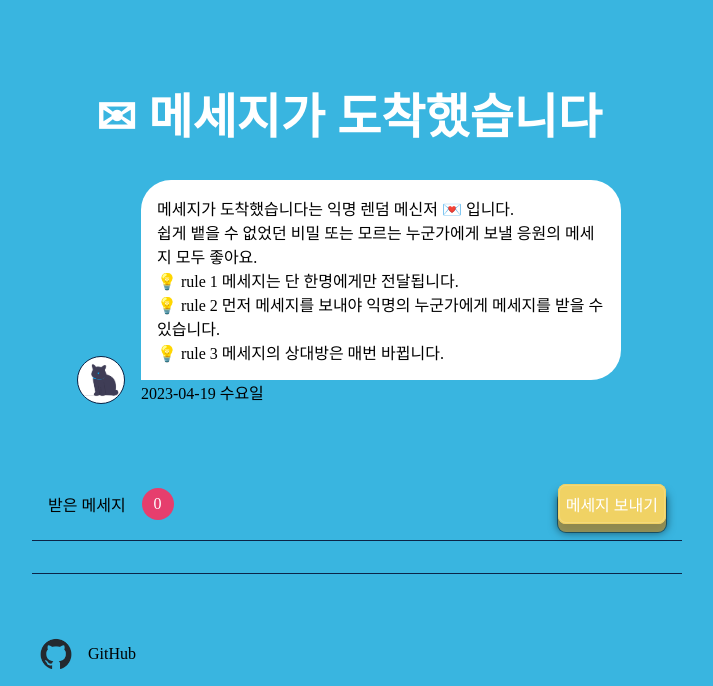
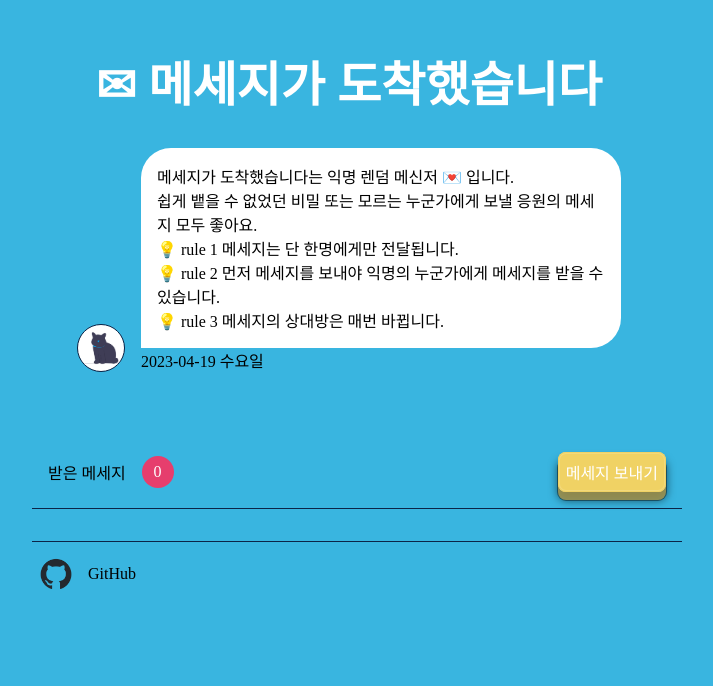
Before and after one commit to SJ0826/random-message-project, a React (Create React App) app: page / in a window 1280 px wide. Shown: the part 114-800 px from the top of the page, without its empty margins (291-1004 px from the left). Built offline with nearby package versions, Linux system fonts and the light colour scheme; a web font is replaced by a local one.

Commit message:
Fix: Troubleshooting Footer component overlapping

```diff
--- a/src/components/Footer/_index.scss
+++ b/src/components/Footer/_index.scss
@@ -1,8 +1,8 @@
 .footer{
   width: 100%;
   max-width: 650px;
-  position: absolute;
-  bottom: 0;
+  // position: absolute;
+  // bottom: 0;
   padding: 1rem;
   text-align: left;
 
--- a/src/pages/GetStart/_index.scss
+++ b/src/pages/GetStart/_index.scss
@@ -3,4 +3,6 @@
   @include set-center-aligned;
   flex-direction: column;
   background-color: $main-color;
+
+  overflow: auto;
 }
--- a/src/style/main.css
+++ b/src/style/main.css
@@ -50,6 +50,7 @@ button {
   justify-content: center;
   flex-direction: column;
   background-color: #39B5E0;
+  overflow: auto;
 }
 
 .page__layout {
@@ -222,8 +223,6 @@ button {
 .footer {
   width: 100%;
   max-width: 650px;
-  position: absolute;
-  bottom: 0;
   padding: 1rem;
   text-align: left;
 }
@@ -357,15 +356,15 @@ button {
   border: none;
   resize: none;
 }
-.chat-form__field .chat-form__msg:focus {
-  outline: none;
-}
 @media (max-width: 660px) {
   .chat-form__field .chat-form__msg {
     height: 60px;
     width: calc(100% - 120px);
     border-radius: 0;
   }
+}
+.chat-form__field .chat-form__msg:focus {
+  outline: none;
 }
 .chat-form__field .chat-form__bt {
   height: 100px;
```
Also changed, not shown: 1 other file (tests, documents, lock files or other folders).
